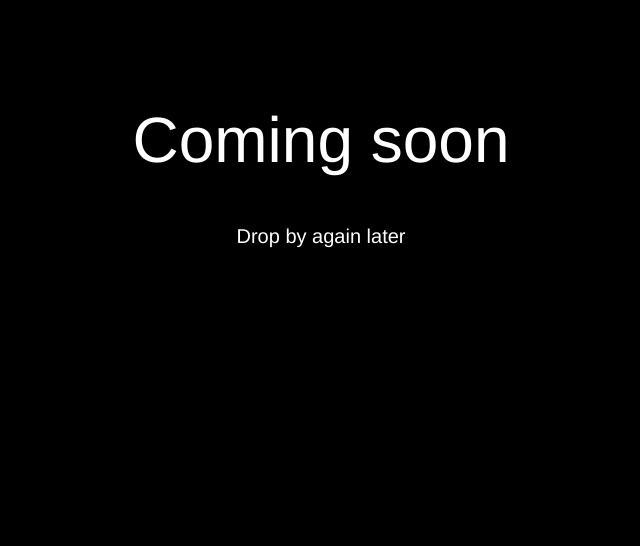
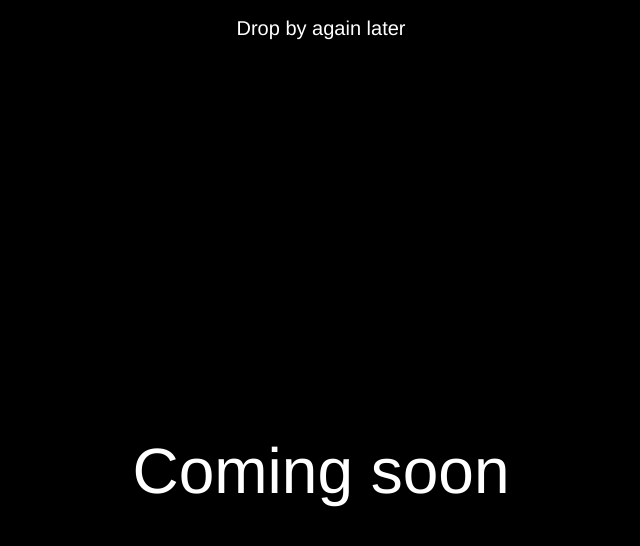
Before and after one commit to andrejsjaudzems/andrejsjaudzems.github.io, a plain HTML site: page index.html in a window 1280 px wide. Shown: the whole page, without its empty margins (319-959 px from the left). Drawn offline with Linux system fonts and the light colour scheme.

Commit message:
Update stylesheet_temp.css

```diff
--- a/css/stylesheet_temp.css
+++ b/css/stylesheet_temp.css
@@ -12,6 +12,11 @@ h1 {
   color: #FFFFFF;
   text-align: center;
   padding: 60px 0 5px 0;
+  position: absolute;
+  top: 50%;
+  left: 50%;
+  margin-right: -50%;
+  transform: translate(-50%, -50%);
 }
 
 h2 {
```
